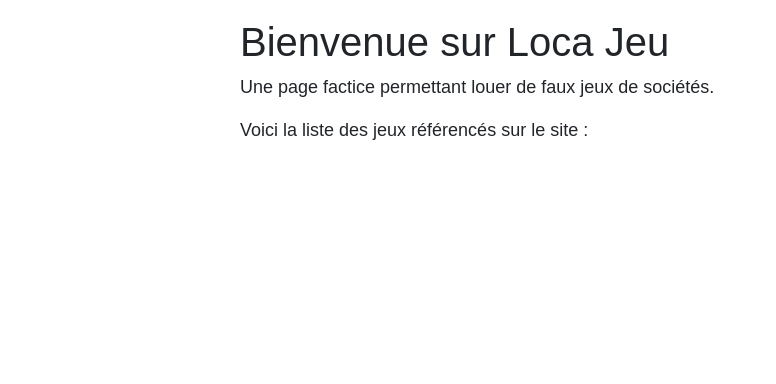
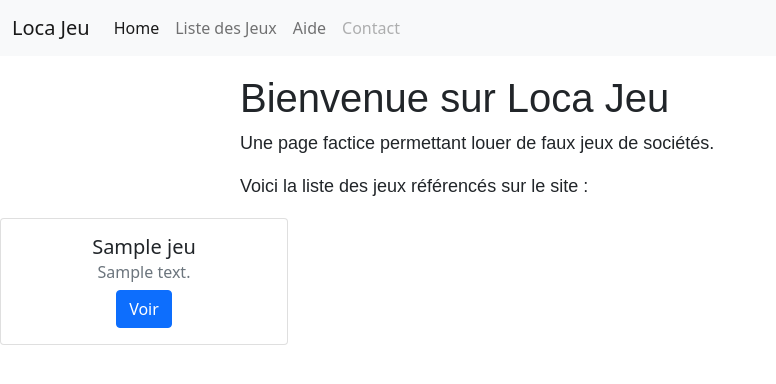
Before and after one commit to mario0a/test-mvondoPierre, a Symfony app: template templates/main/index.html.twig in a window 1280 px wide. Shown: the top 384 px of the page, without its empty margins (0-776 px from the left). Run offline with Twig, Linux system fonts and the light colour scheme; the template is opened without the code that fills it: most values are stand-ins (such as "Sample title", 1, 10 or a date in 2020); some libraries are stand-ins or nearby versions.

Commit message:
Affichage des carte de jeu ok

```diff
--- a/templates/base.html.twig
+++ b/templates/base.html.twig
@@ -15,6 +15,7 @@
         {% endblock %}
     </head>
     <body>
+    {% include('main/navbar.html.twig') %}
         {% block body %}{% endblock %}
     </body>
 </html>
--- a/templates/main/index.html.twig
+++ b/templates/main/index.html.twig
@@ -14,4 +14,14 @@
     <p>Voici la liste des jeux référencés sur le site :</p>
 
 </div>
+
+    {% for jeux in jeu %}
+    <div class="card" style="width: 18rem; text-align: center">
+        <div class="card-body">
+            <h5 class="card-title">{{ jeux.nom }}</h5>
+            <h6 class="card-subtitle mb-2 text-muted">{{ jeux.description }}</h6>
+            <button href="#" class="btn btn-primary">Voir</button>
+        </div>
+    </div>
+    {% endfor %}
 {% endblock %}
--- /dev/null
+++ b/templates/main/navbar.html.twig
@@ -0,0 +1,26 @@
+
+
+<nav class="navbar navbar-expand-lg navbar-light bg-light">
+    <div class="container-fluid">
+        <a class="navbar-brand" href="#">Loca Jeu</a>
+        <button class="navbar-toggler" type="button" data-bs-toggle="collapse" data-bs-target="#navbarNav" aria-controls="navbarNav" aria-expanded="false" aria-label="Toggle navigation">
+            <span class="navbar-toggler-icon"></span>
+        </button>
+        <div class="collapse navbar-collapse" id="navbarNav">
+            <ul class="navbar-nav">
+                <li class="nav-item">
+                    <a class="nav-link active" aria-current="page" href="{{ path('app_main') }}">Home</a>
+                </li>
+                <li class="nav-item">
+                    <a class="nav-link" href="#">Liste des Jeux</a>
+                </li>
+                <li class="nav-item">
+                    <a class="nav-link" href="#">Aide</a>
+                </li>
+                <li class="nav-item">
+                    <a class="nav-link disabled" href="#" tabindex="-1" aria-disabled="true">Contact</a>
+                </li>
+            </ul>
+        </div>
+    </div>
+</nav>
```
Also changed, not shown: migrations/Version20231102131756.php (deleted, +0 -33 lines), migrations/Version20231114144331.php (added, +39 -0 lines), src/Controller/MainController.php (+6 -3 lines), 1 other file.
